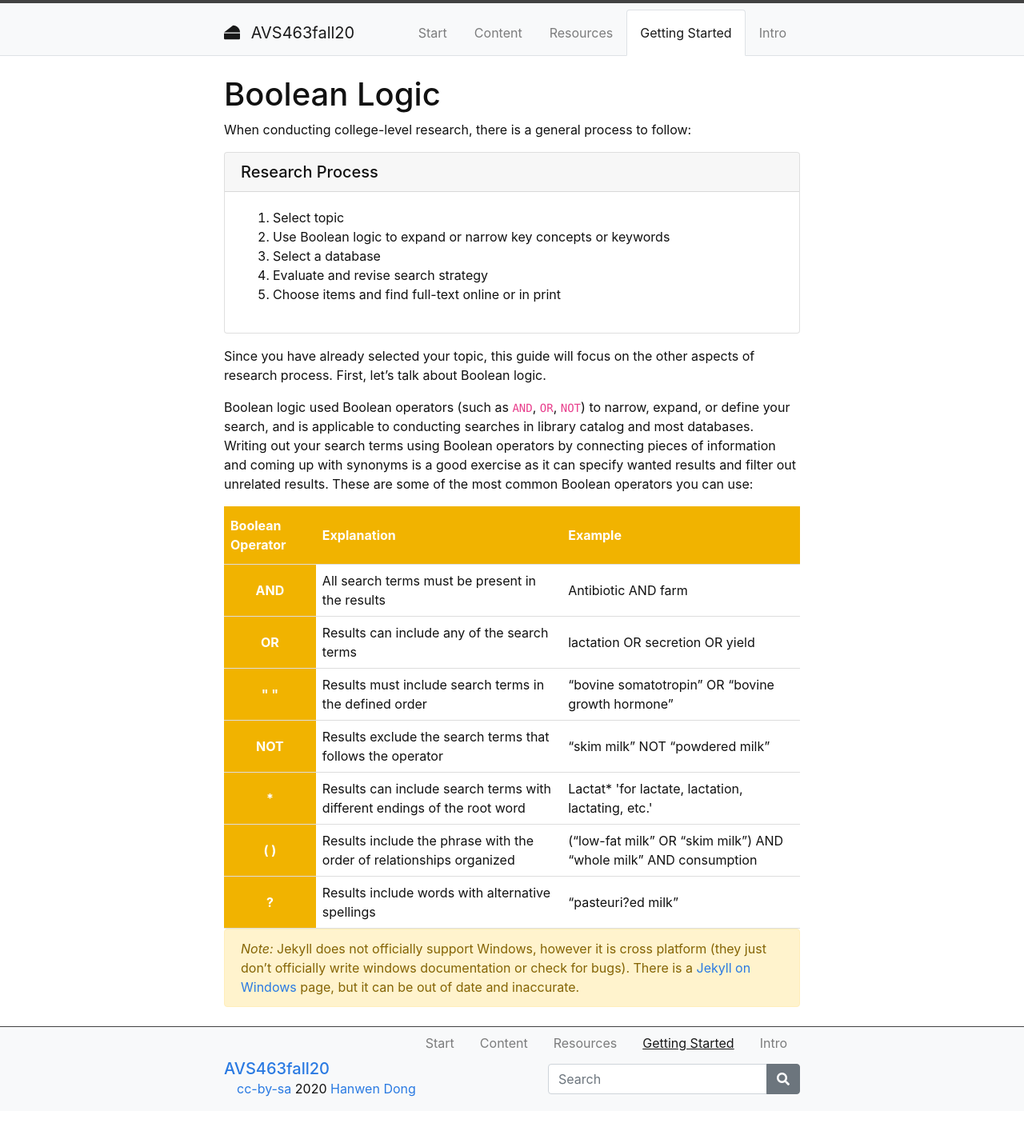
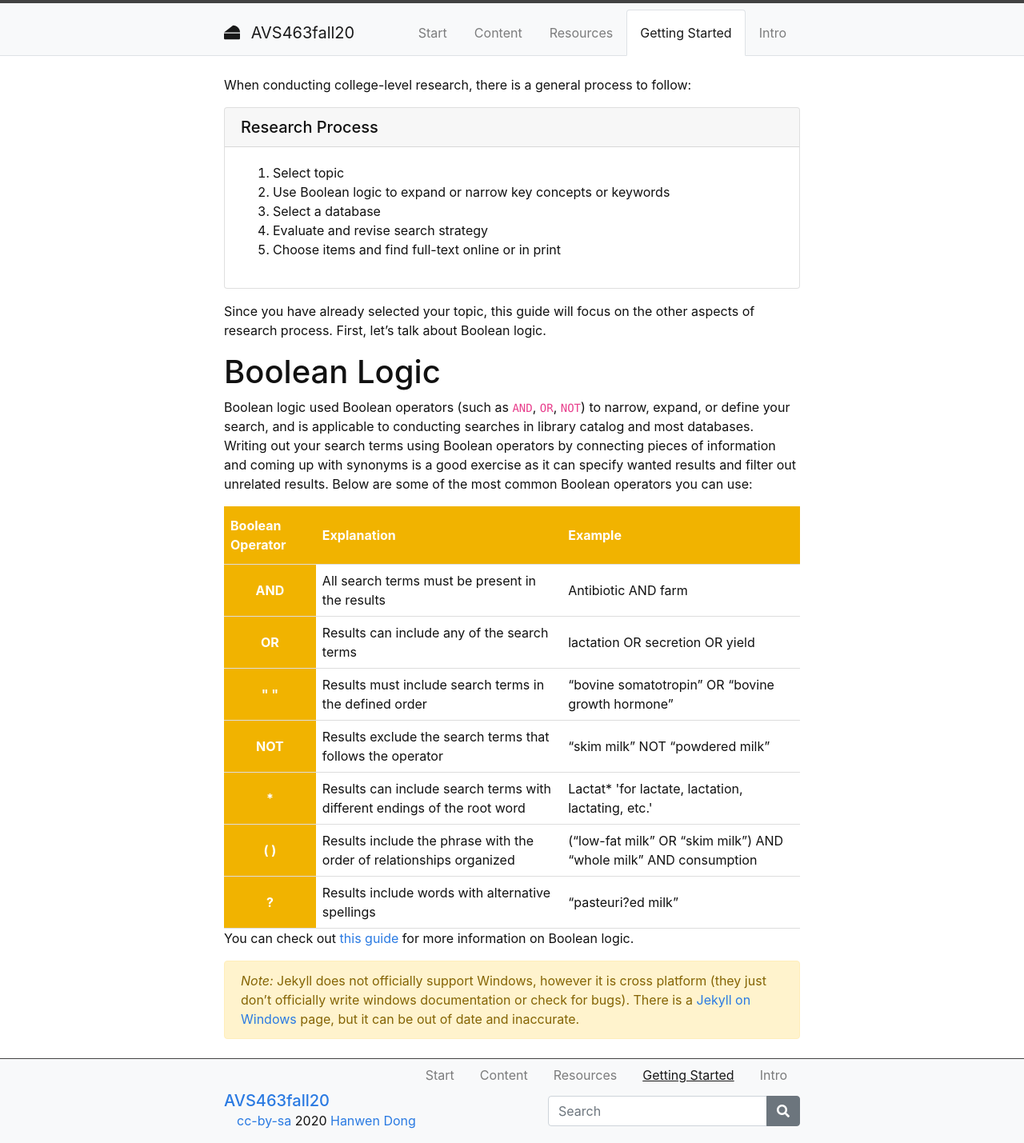
Before and after one commit to hanwendong1/AVS463-f20, a Jekyll site: the page built from content/Getting-Started.md, in a window 1280 px wide. Shown: the whole page at 80% size. Built offline with Jekyll 4.4.1, drawn with Linux system fonts in a browser that asks for light colours; before the commit the page ends 1389 px from its top, so only the background shows below that.

Commit message:
Update Getting-Started.md

```diff
--- a/content/Getting-Started.md
+++ b/content/Getting-Started.md
@@ -20,7 +19,9 @@ When conducting college-level research, there is a general process to follow:
 
 Since you have already selected your topic, this guide will focus on the other aspects of research process. First, let’s talk about Boolean logic.
 
-Boolean logic used Boolean operators (such as `AND`, `OR`, `NOT`) to narrow, expand, or define your search, and is applicable to conducting searches in library catalog and most databases. Writing out your search terms using Boolean operators by connecting pieces of information and coming up with synonyms is a good exercise as it can specify wanted results and filter out unrelated results. These are some of the most common Boolean operators you can use:
+# Boolean Logic
+
+Boolean logic used Boolean operators (such as `AND`, `OR`, `NOT`) to narrow, expand, or define your search, and is applicable to conducting searches in library catalog and most databases. Writing out your search terms using Boolean operators by connecting pieces of information and coming up with synonyms is a good exercise as it can specify wanted results and filter out unrelated results. Below are some of the most common Boolean operators you can use:
 
 <html>
    <head>
@@ -86,7 +87,7 @@ Boolean logic used Boolean operators (such as `AND`, `OR`, `NOT`) to narrow, exp
       </table>
    </body>
 </html>
-
+You can check out [this guide](https://libguides.uidaho.edu/boolean) for more information on Boolean logic.
 
 {% capture alert %}*Note:* Jekyll does not officially support Windows, however it is cross platform (they just don’t officially write windows documentation or check for bugs).
 There is a [Jekyll on Windows](https://jekyllrb.com/docs/windows/#installation) page, but it can be out of date and inaccurate.{% endcapture %}
```
Also changed, not shown: other parts of content/Getting-Started.md (+0 -1 lines).
